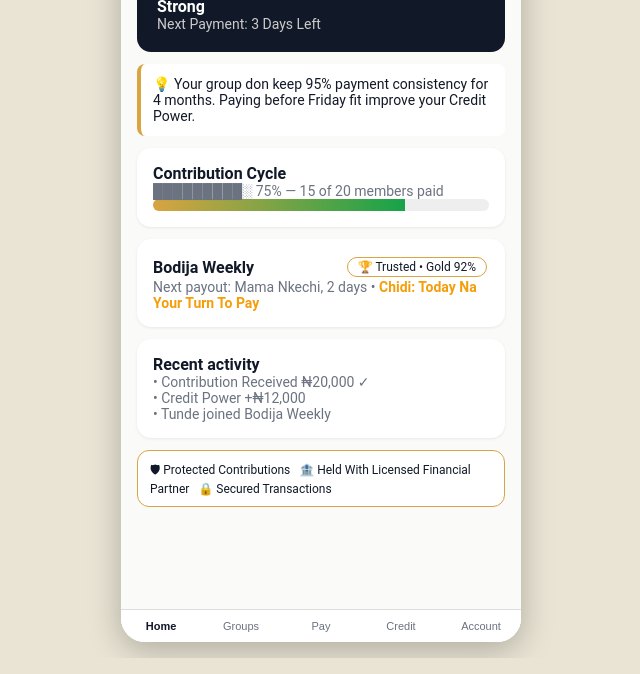
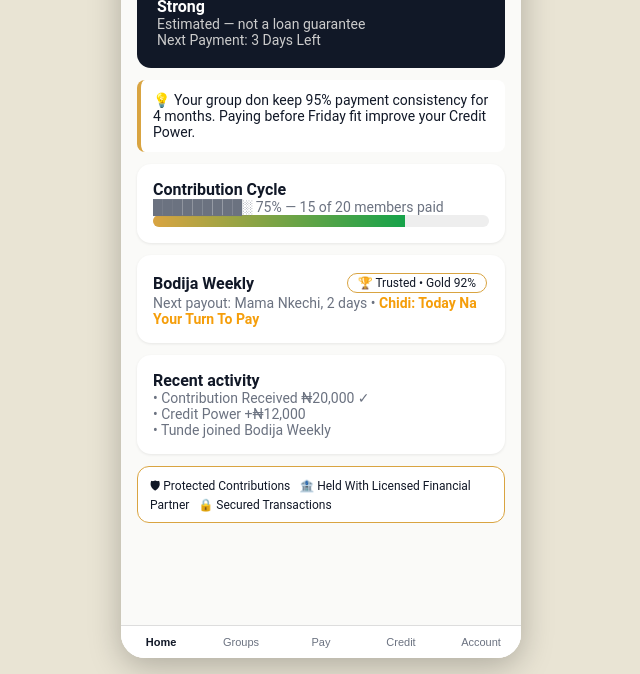
Before and after one commit to KingPriest001/ajocredit-prd, a plain HTML site: page prototype/index.html in a window 1280 px wide. Shown: the part 350-1024 px from the top of the page, without its empty margins (319-959 px from the left). Drawn offline with Linux system fonts and the light colour scheme.

Commit message:
Add estimated-not-guaranteed disclaimers to Credit Power figures

```diff
--- a/prototype/index.html
+++ b/prototype/index.html
@@ -63,6 +63,7 @@ summary{font-weight:800;cursor:pointer}
 <div class="muted" style="color:#ccc">Credit Power</div>
 <div class="cp">₦450,000</div>
 <div class="stars">★★★★★</div><b>Strong</b>
+<div class="muted" style="color:#ccc">Estimated — not a loan guarantee</div>
 <div class="muted" style="color:#ccc">Next Payment: 3 Days Left</div>
 </div>
 <div class="insight">💡 Your group don keep 95% payment consistency for 4 months. Paying before Friday fit improve your Credit Power.</div>
@@ -104,7 +105,7 @@ summary{font-weight:800;cursor:pointer}
 
 <!-- CREDIT -->
 <div class="screen" id="s-credit">
-<div class="hero"><div class="muted" style="color:#ccc">Credit Power</div><div class="cp">₦750,000</div><div class="muted" style="color:#ccc">Tap below to view breakdown</div></div>
+<div class="hero"><div class="muted" style="color:#ccc">Credit Power</div><div class="cp">₦750,000</div><div class="muted" style="color:#ccc">Estimated — not a loan guarantee. Tap below to view breakdown</div></div>
 <div class="card"><b>Credit Growth — Bronze → Silver 92%</b><div class="bar"><i style="width:92%"></i></div></div>
 <details><summary>Score breakdown (742 Gold)</summary><p class="muted">11/12 on-time (+60) • 1 late (-20) • streak 8 • 1 group done. History chart + factors live here. Weights v1.0.</p></details>
 <div class="card" style="border:2px solid var(--gold)"><b>🏛 AJOCREDIT Passport</b><p class="muted">Your Community Credit Identity — Credit Power, history, Trust Level, group reputation.</p><div class="qr"></div><div class="muted" style="text-align:center">AJ-774821 • Scan to verify<br><button class="btn" onclick="alert('Passport shared with consent. Basic free / Standard ₦500 / Verified ₦1500 / Institutional ₦5000')">Share my Passport</button></div></div>
```
